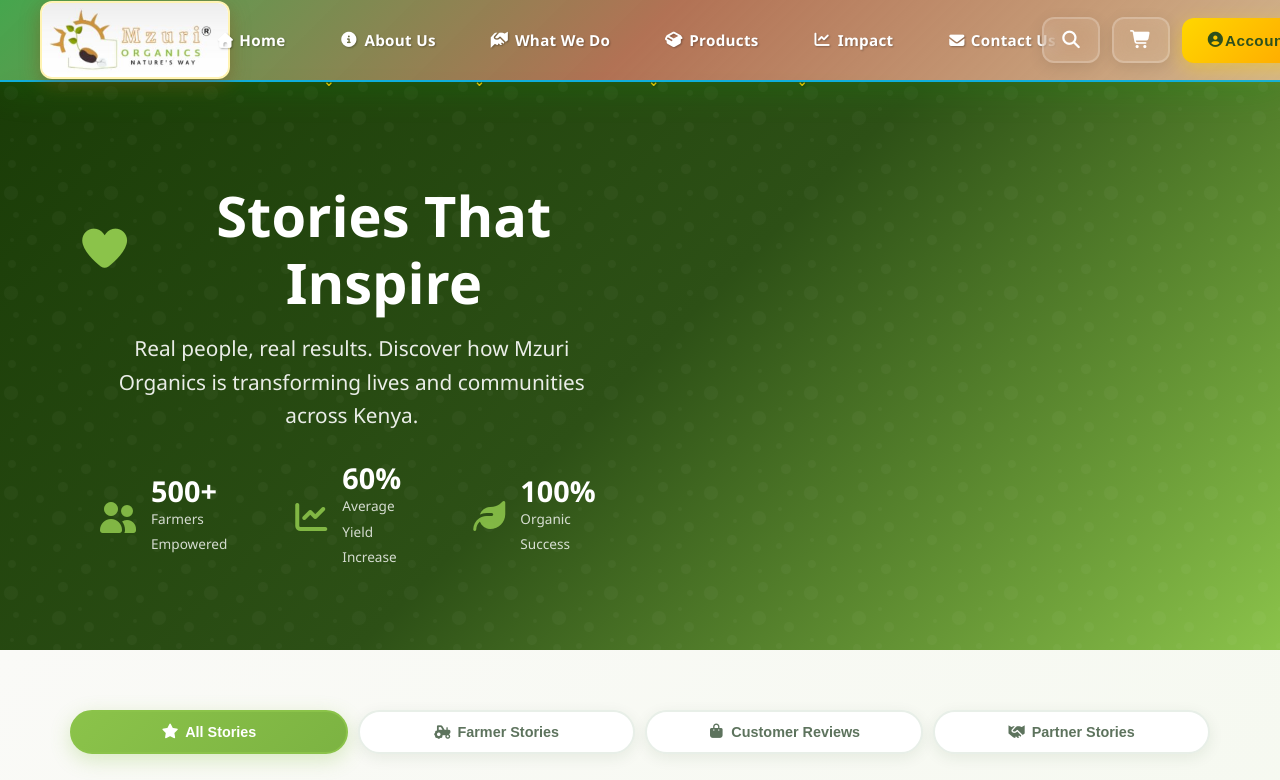
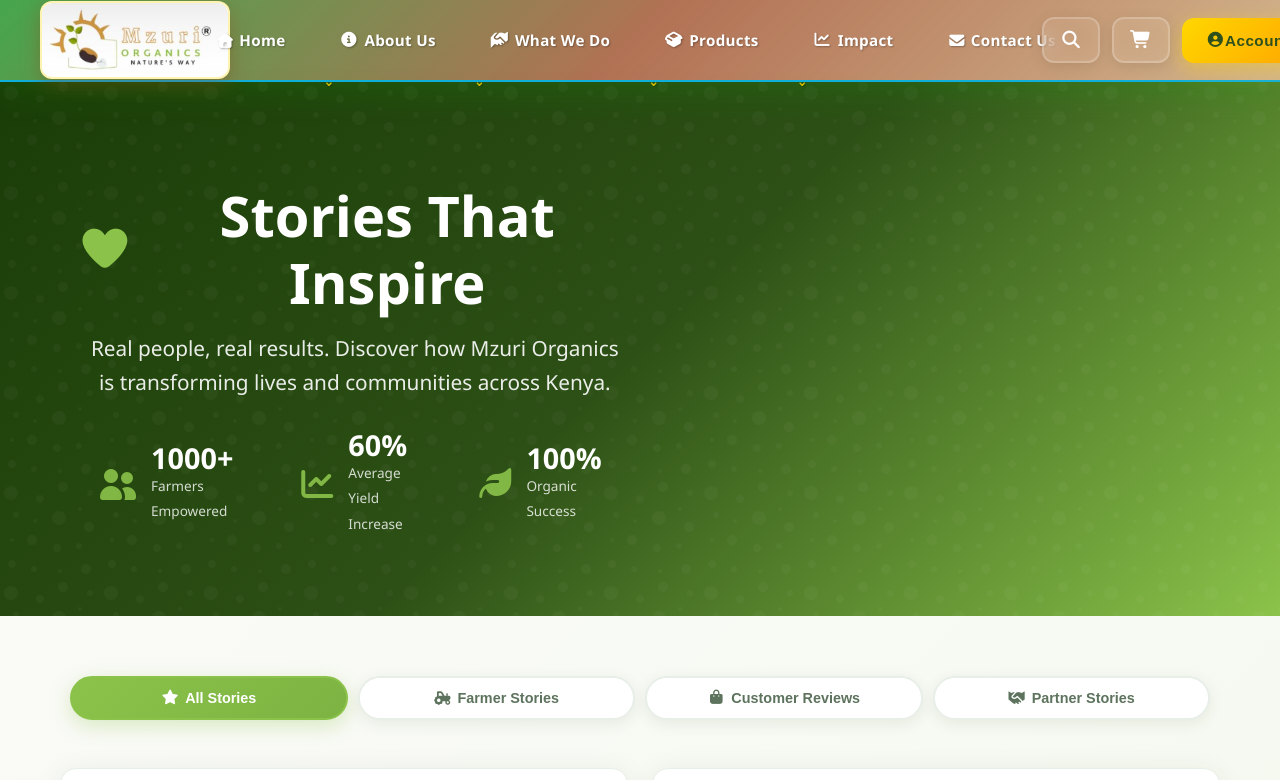
Before and after one commit to Marubi23/organics, an Angular app: page /testimonials in a window 1280 px wide. Shown: the top 780 px of the page. Built offline with nearby package versions, Linux system fonts and the light colour scheme.

Commit message:
small changes

```diff
--- a/src/app/components/testimonials/testimonials.html
+++ b/src/app/components/testimonials/testimonials.html
@@ -11,7 +11,7 @@
           <div class="stat">
             <i class="fas fa-user-friends"></i>
             <div>
-              <span class="stat-number">500+</span>
+              <span class="stat-number">1000+</span>
               <span class="stat-label">Farmers Empowered</span>
             </div>
           </div>
```
